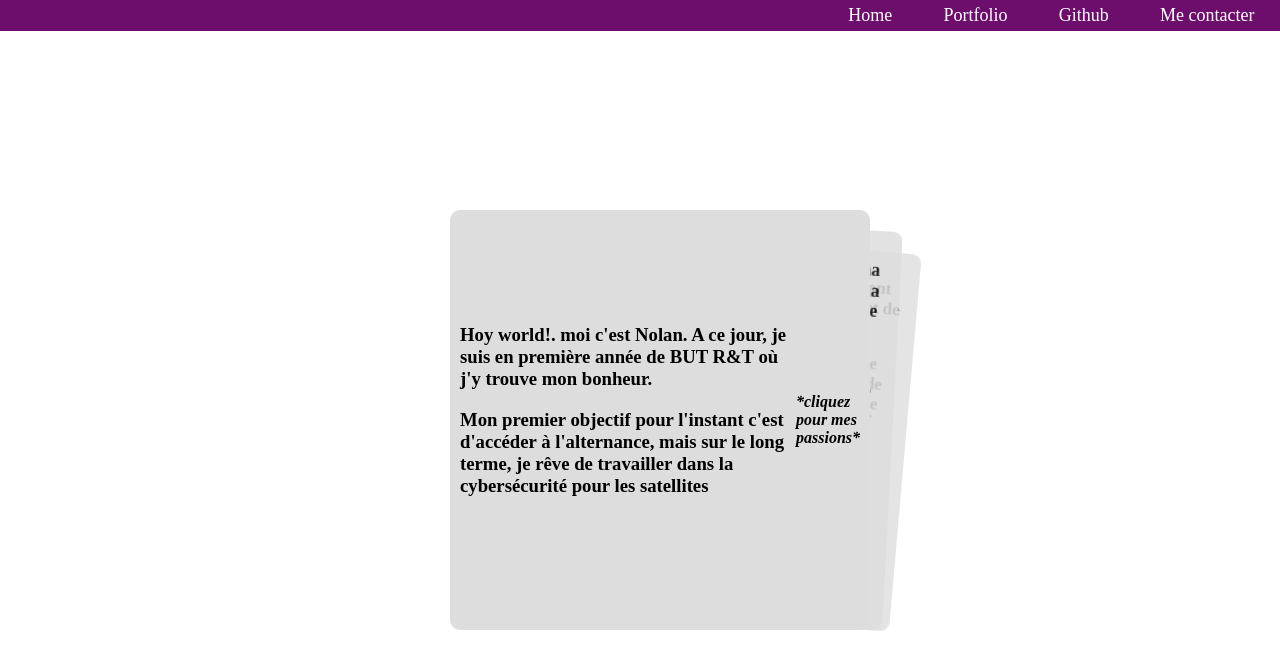
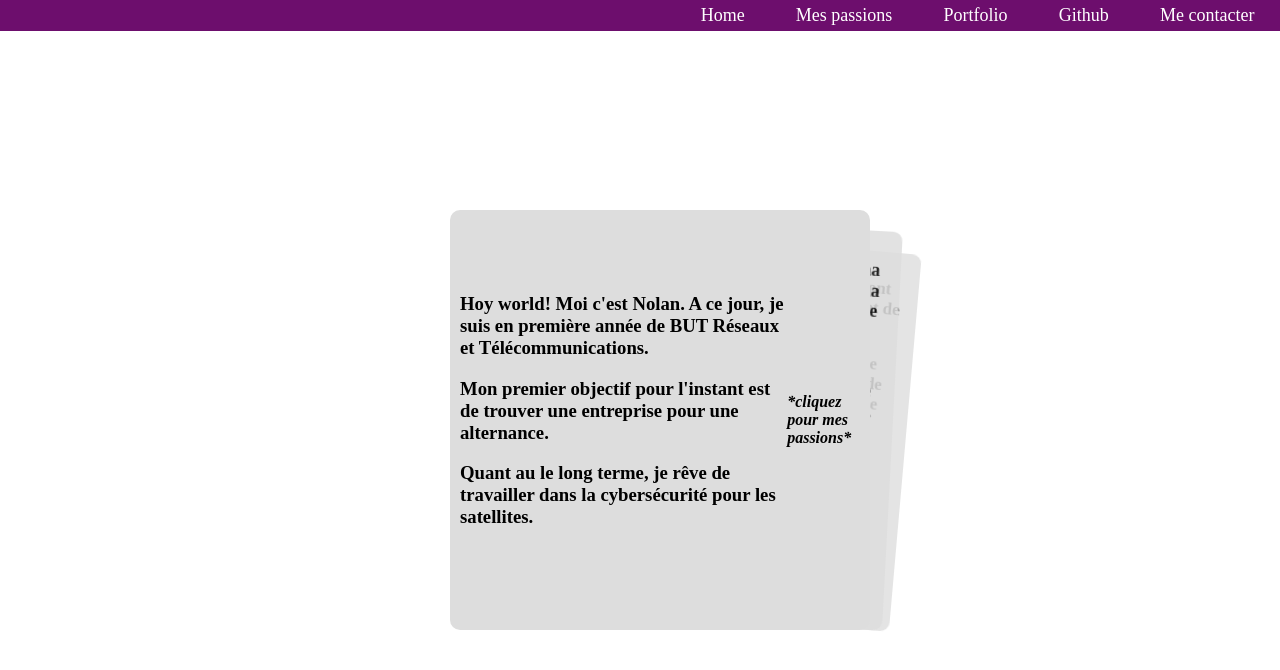
Before and after one commit to Eskimo241/eskimo241.github.io, a plain HTML site: page index.html in a window 1280 px wide. Drawn offline with Linux system fonts and the light colour scheme.

Commit message:
Small Changes; Fixing Typos
Added major TODOS; new "passion" page; added href to to each html

```diff
--- a/index.html
+++ b/index.html
@@ -117,12 +117,14 @@
         <a href="contact.html">Me contacter</a>
         <a href="https://github.com/Eskimo241">Github</a>
         <a href="folio.html">Portfolio</a>
+        <a href="passion.html">Mes passions</a>
         <a href="https://eskimo241.github.io">Home</a>
     </div>
 
 
         <div class="rounded-box" id="Txt1" onclick="cycle(document.getElementById('Txt2'),document.getElementById('Txt3'),this)">
-            <h3>Hoy world!. moi c'est Nolan. A ce jour, je suis en première année de BUT R&T où j'y trouve mon bonheur. <p> Mon premier objectif pour l'instant c'est d'accéder à l'alternance, mais sur le long terme, je rêve de travailler dans la cybersécurité pour les satellites</p></h3>
+            <h3>Hoy world! Moi c'est Nolan. A ce jour, je suis en première année de BUT Réseaux et Télécommunications. <p> Mon premier objectif pour l'instant est de trouver une entreprise pour une alternance. </p> Quant au le long terme, je rêve de travailler dans la cybersécurité pour les satellites.
+            </p></h3>
       <h4> <em>*cliquez pour mes passions*</em></h4>
         </div>
         <div class="rounded-box" id="Txt2" onclick="cycle(document.getElementById('Txt3'),document.getElementById('Txt1'),this)">
@@ -134,7 +136,7 @@
         </div>
         <div class="rounded-box" id="Txt3" onclick="cycle(document.getElementById('Txt1'),document.getElementById('Txt2'),this)">
             <h3>
-                Je trouve que les jeux et la programmation sont des passions qui se marie bien quand on y met de la cérativité entre les deux
+                Je trouve que les jeux et la programmation sont des passions qui se marie bien quand on y met de la créativité entre les deux
                 <p>Prenons pas exemple Minecraft, j'aime bien ce jeu et je veux y ajouter ma touche personelle de créatif. Et pour cela je vais devoir apprendre le Java ainsi que le fonctionnement de Gradle</p>
                 <p>C'est ce que j'ai fait pour le C#, Delphi, JavaScript. Repspectivement pour Terraria, ProgressQuest (PQ) et Discord (bot)</p>
                 <p>Pour PQ j'ai également appris OpenCV Python pendant les vacances pour un projet d'automatisation (dispo Github) </p>
@@ -166,6 +168,8 @@
             front.style.position = "fixed"; // Add this line
             front.style.animation = "moveFront 0.5s ease forwards";
 
+            //TODO: ON SECOND AND THIRD CARDS, ADD TWO CARDS COMING TO THE LEFT AND RIGHT ROTATING
+            //TODO: BACKGROUND : TRIANGLE/PRISM WEBGL; ROTATING WHEN CYCLING CARDS; COLOR = GREEN-YELLOW
 
 
 
```
Also changed, not shown: contact.html (+1 -0 lines), folio.html (+2 -1 lines), passion.html (added, +11 -0 lines).
